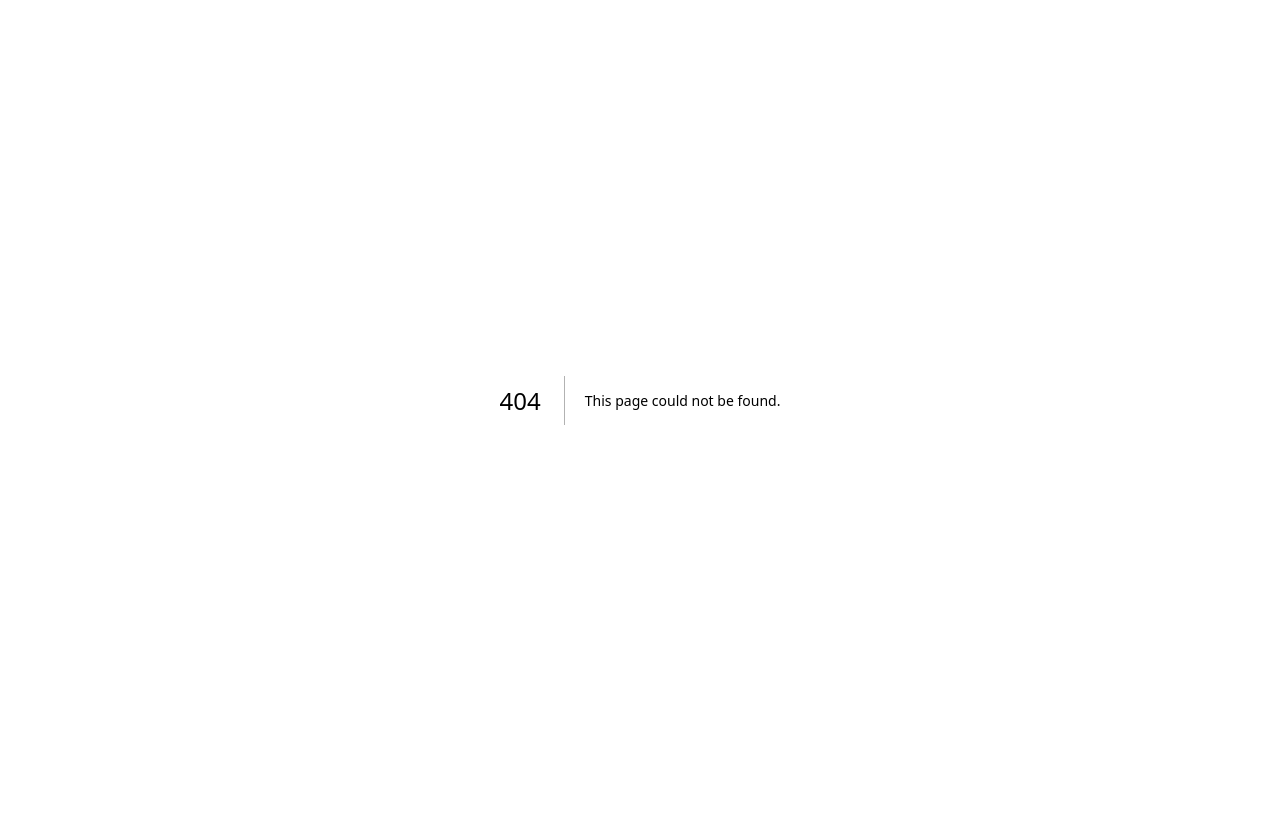
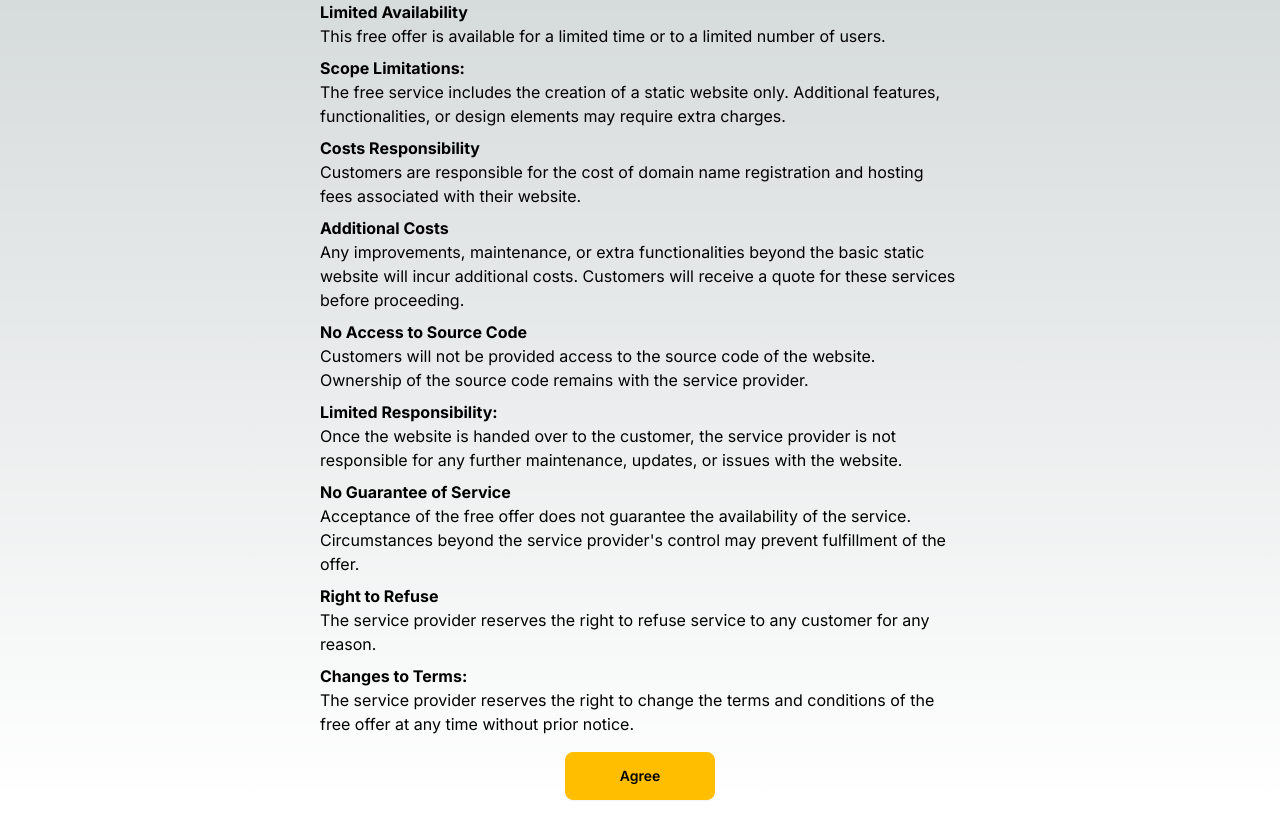
Before and after one commit to amilaupendra/emergent-labs, a Next.js app: page /components/promotions/freesite in a window 1280 px wide. Before the commit this address had no page. Shown: the top 838 px of the page. Before the commit the page ends 800 px from the top, so only its background shows below. Built offline with nearby package versions, Linux system fonts and the light colour scheme.

Commit message:
promotion added

```diff
--- a/app/components/home/banner/page.jsx
+++ b/app/components/home/banner/page.jsx
@@ -1,6 +1,8 @@
 import React from 'react'
 import Image from 'next/image'
 import Banner from '../../../../public/banner.jpg'
+import Link from 'next/link'
+
 
 const banner = () => {
   return (
@@ -11,6 +13,8 @@ const banner = () => {
            technology and make it accessible to everyone</p>
       </div>
       <button className=" btn btn-warning w-[150px] mt-4">Learn more</button>
+      <Link href="/components/promotions/freesite"> <button className=" btn btn-warning w-[150px] mt-4">Request free web site Offer </button> </Link>
+
     </div>
   )
 }
--- /dev/null
+++ b/app/components/promotions/freesite/page.jsx
@@ -0,0 +1,167 @@
+"use client";
+import React, { useState } from "react";
+
+const page = () => {
+  const [name, setName] = useState("");
+  const [businessName, setBusinessName] = useState("");
+  const [telephone, setTelephone] = useState("");
+  const [email, setEmail] = useState("");
+  const [visibleForm, setVisibleForm] = useState(false);
+
+  const submitForm = (event) => {
+    event.preventDefault();
+    const formData = {
+      name,
+      businessName,
+      telephone,
+      email,
+    };
+    console.log("businessss name here", formData);
+  };
+
+  return (
+    <div className="flex-col">
+      <div className=" md:w-1/2 md:m-auto">
+        <p className="font-bold text-left">Limited Availability </p>
+        <p className="mb-2 text-left ">
+          This free offer is available for a limited time or to a limited number
+          of users.
+        </p>
+        <p className="font-bold text-left">Scope Limitations: </p>
+        <p className="mb-2 text-left ">
+          The free service includes the creation of a static website only.
+          Additional features, functionalities, or design elements may require
+          extra charges.
+        </p>
+        <p className="font-bold text-left">Costs Responsibility </p>
+        <p className="mb-2 text-left">
+          Customers are responsible for the cost of domain name registration and
+          hosting fees associated with their website.
+        </p>
+        <p className="font-bold text-left">Additional Costs </p>
+        <p className="mb-2 text-left ">
+          Any improvements, maintenance, or extra functionalities beyond the
+          basic static website will incur additional costs. Customers will
+          receive a quote for these services before proceeding.
+        </p>
+        <p className="font-bold text-left">No Access to Source Code </p>
+        <p className="mb-2 text-left ">
+          Customers will not be provided access to the source code of the
+          website. Ownership of the source code remains with the service
+          provider.
+        </p>
+        <p className="font-bold text-left">Limited Responsibility: </p>
+        <p className="mb-2 text-left">
+          Once the website is handed over to the customer, the service provider
+          is not responsible for any further maintenance, updates, or issues
+          with the website.
+        </p>
+        <p className="font-bold text-left">No Guarantee of Service </p>
+        <p className="mb-2 text-left">
+          Acceptance of the free offer does not guarantee the availability of
+          the service. Circumstances beyond the service provider's control may
+          prevent fulfillment of the offer.
+        </p>
+        <p className="font-bold text-left">Right to Refuse </p>
+        <p className="mb-2 text-left">
+          The service provider reserves the right to refuse service to any
+          customer for any reason.
+        </p>
+        <p className="font-bold text-left">Changes to Terms: </p>
+        <p className="mb-2 text-left">
+          The service provider reserves the right to change the terms and
+          conditions of the free offer at any time without prior notice.
+        </p>
+      </div>
+      <button
+        onClick={() => {
+          setVisibleForm(true);
+        }}
+        className=" btn btn-warning w-[150px] m-auto mt-4 mb-20 block "
+      >
+        Agree
+      </button>
+
+      {visibleForm ? (
+        <form className="items-center w-full m-auto mb-20 border-2 shadow-xl md:w-1/2 md:border-solid border-grey-600">
+          <div className="flex flex-col flex-wrap p-8 mb-6 -mx-3">
+            <div className="px-3 mb-6 md:mb-0">
+              <label
+                htmlFor="name"
+                className="block mb-2 text-xs font-bold tracking-wide text-gray-700 uppercase"
+              >
+                Name
+              </label>
+              <input
+                id="name"
+                className="block w-full px-4 py-3 mb-3 leading-tight text-gray-700 bg-gray-200 border border-gray-200 rounded appearance-none focus:outline-none focus:bg-white"
+                autoComplete="name"
+                type="text"
+                placeholder="name"
+                onChange={(e) => setName(e.target.value)}
+              />
+            </div>
+            <div className="px-3 mb-6 md:mb-0">
+              <label
+                htmlFor="business"
+                className="block mb-2 text-xs font-bold tracking-wide text-gray-700 uppercase"
+              >
+                Business Name
+              </label>
+              <input
+                id="business"
+                autoComplete="organization"
+                className="block w-full px-4 py-3 leading-tight text-gray-700 bg-gray-200 border border-gray-200 rounded appearance-none focus:outline-none focus:bg-white focus:border-gray-500"
+                type="text"
+                placeholder="My Business"
+                onChange={(e) => setBusinessName(e.target.value)}
+              />
+            </div>
+            <div className="w-full px-3">
+              <label
+                htmlFor="telephone"
+                className="block mb-2 text-xs font-bold tracking-wide text-gray-700 uppercase"
+              >
+                Telephone
+              </label>
+              <input
+                id="telephone"
+                className="block w-full px-4 py-3 leading-tight text-gray-700 bg-gray-200 border border-gray-200 rounded appearance-none focus:outline-none focus:bg-white focus:border-gray-500"
+                autoComplete="tel"
+                type="tel"
+                placeholder="07723564502"
+                onChange={(e) => setTelephone(e.target.value)}
+              />
+            </div>
+            <div className="w-full px-3">
+              <label
+                htmlFor="email"
+                className="block mb-2 text-xs font-bold tracking-wide text-gray-700 uppercase"
+              >
+                Email
+              </label>
+              <input
+                className="block w-full px-4 py-3 leading-tight text-gray-700 bg-gray-200 border border-gray-200 rounded appearance-none focus:outline-none focus:bg-white focus:border-gray-500"
+                id="email"
+                type="email"
+                placeholder="john@gmail.com"
+                autoComplete="email"
+                onChange={(e) => setEmail(e.target.value)}
+              />
+            </div>
+            <button
+              onClick={(e) => submitForm(e)}
+              className=" btn btn-warning w-[150px] m-auto mt-4 "
+            >
+              Submit
+            </button>
+          </div>
+        </form>
+      ) : (
+        <></>
+      )}
+    </div>
+  );
+};
+
+export default page;
```
